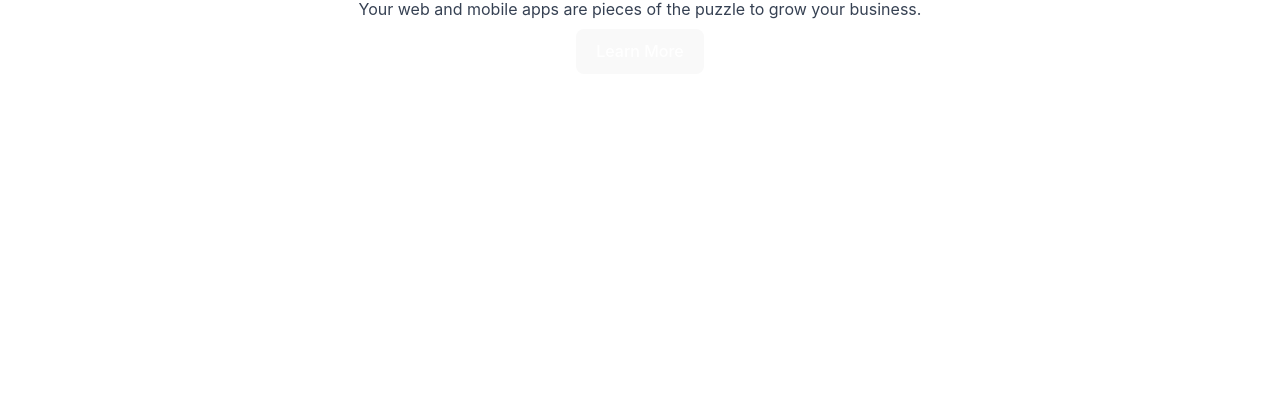
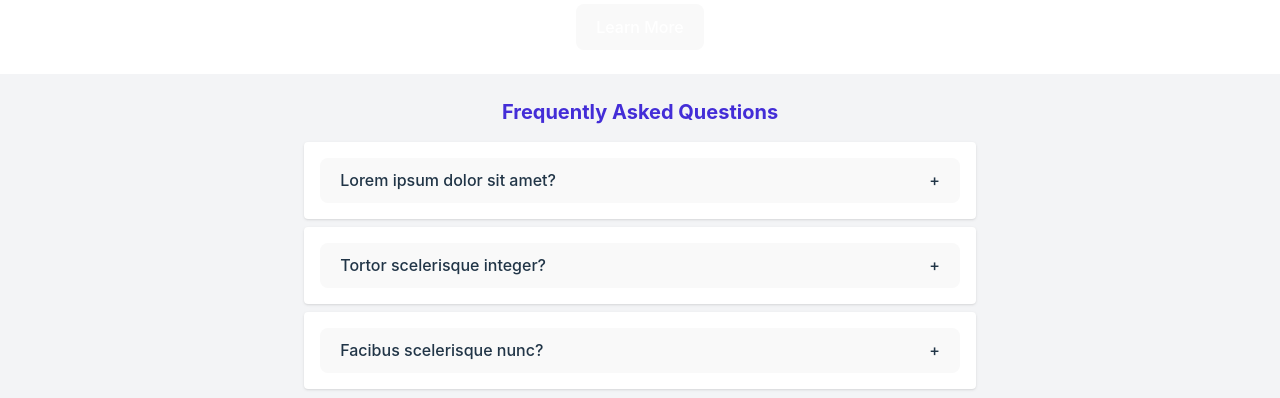
Before and after one commit to Jarshan/Frontend-Dev-Project, a React (Vite) app: page / in a window 1280 px wide. Shown: the part 678-1076 px from the top of the page. Before the commit the page ends 800 px from the top, so only its background shows below. Built offline with nearby package versions, Linux system fonts and the light colour scheme.

Commit message:
FAQ content

```diff
--- a/src/App.jsx
+++ b/src/App.jsx
@@ -6,6 +6,7 @@ import React from 'react'
 import Navbar from './components/Navbar'
 import Hero from './components/Hero'
 import Services from './components/Services'
+import FAQ from './components/FAQ'
 
 
 function App() {
@@ -16,6 +17,7 @@ function App() {
      <Navbar/>
      <Hero/>
      <Services/>
+     <FAQ/>
    </div>)
 }
 
--- a/src/components/FAQ.jsx
+++ b/src/components/FAQ.jsx
@@ -0,0 +1,26 @@
+import { useState } from "react";
+
+export default function FAQ() {
+  const [open, setOpen] = useState(null);
+
+  const toggle = (index) => {
+    setOpen(open === index ? null : index);
+  };
+
+  return (
+    <section className="bg-gray-100 p-6">
+      <h3 className="text-center text-indigo-700 text-xl font-bold">Frequently Asked Questions</h3>
+      <div className="max-w-2xl mx-auto mt-4">
+        {["Lorem ipsum dolor sit amet?", "Tortor scelerisque integer?", "Facibus scelerisque nunc?"].map((question, index) => (
+          <div key={index} className="bg-white p-4 mt-2 rounded shadow">
+            <button className="w-full text-left font-semibold" onClick={() => toggle(index)}>
+              {question}
+              <span className="float-right">{open === index ? "−" : "+"}</span>
+            </button>
+            {open === index && <p className="mt-2 text-gray-600">Lorem ipsum dolor sit amet...</p>}
+          </div>
+        ))}
+      </div>
+    </section>
+  );
+}
```
